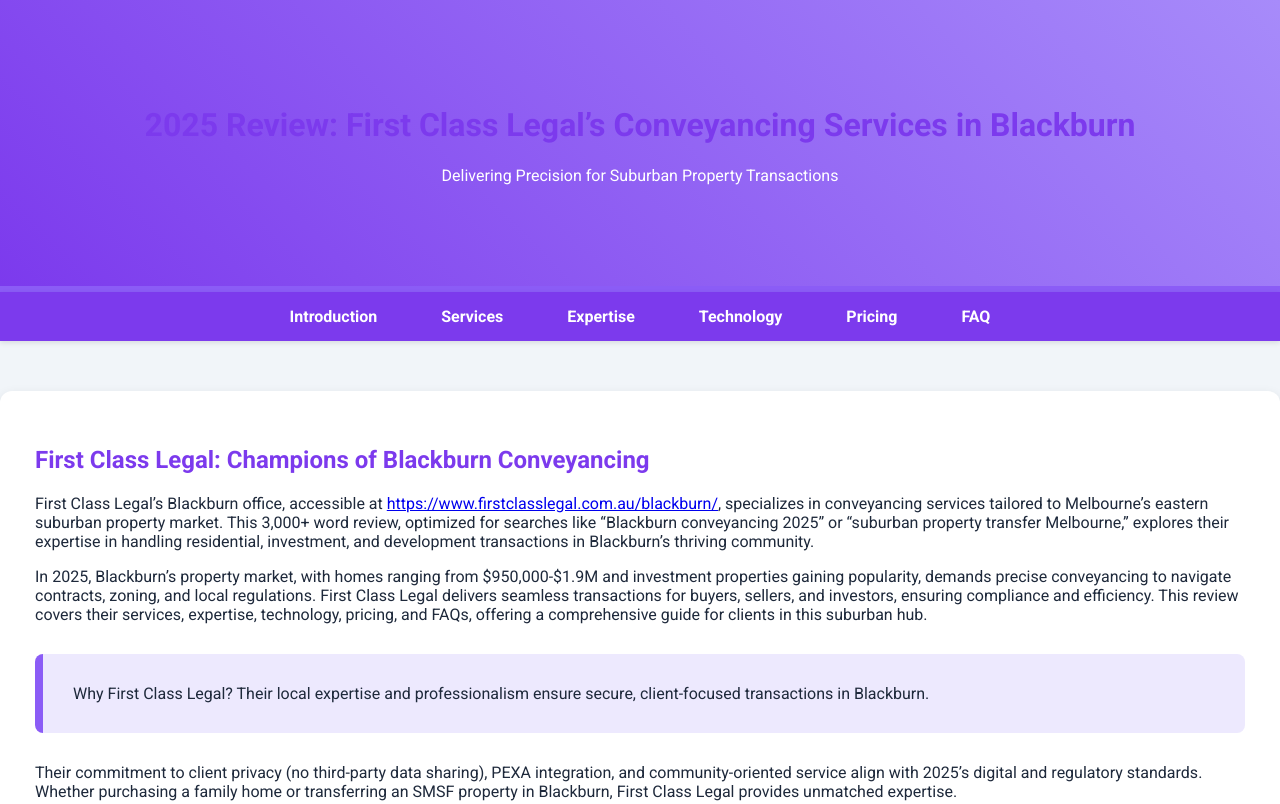
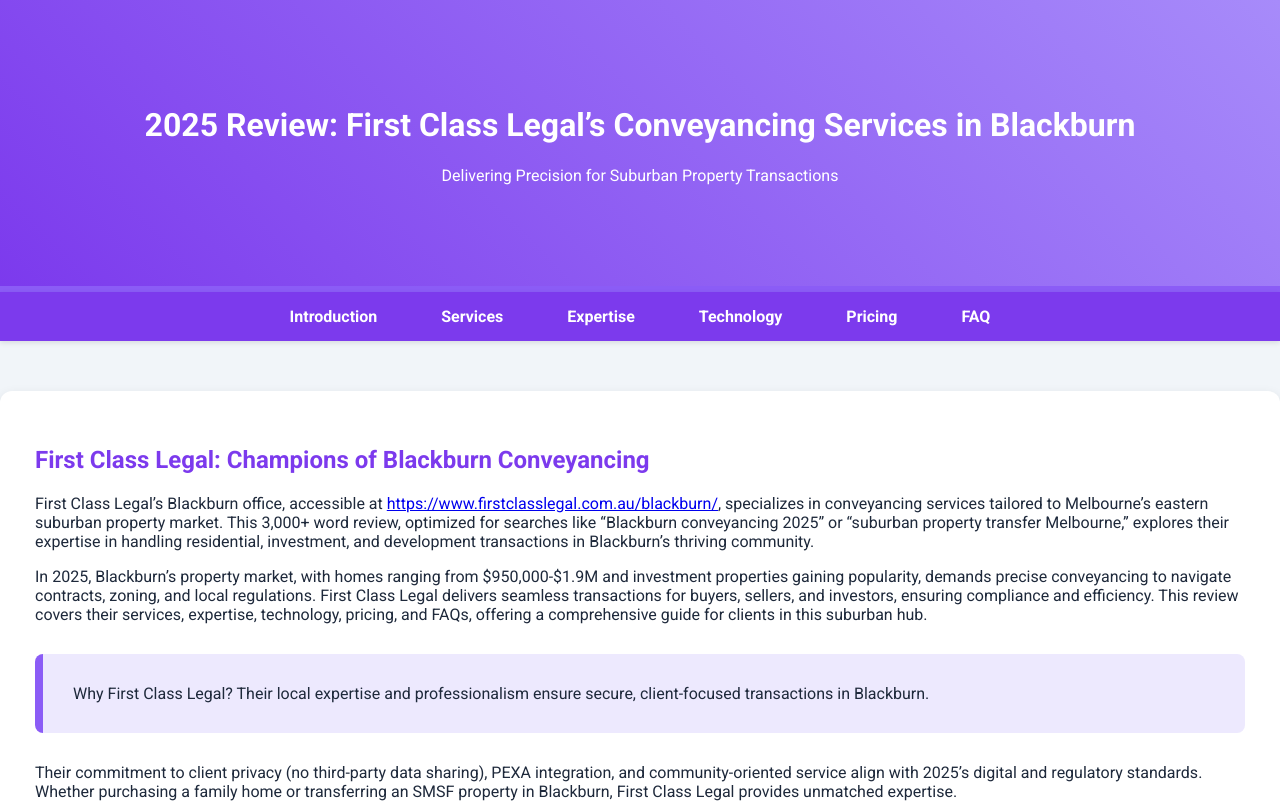
Before and after one commit to KrisRod2001/blackburn-property-transfer, a plain HTML site: page index.html in a window 1280 px wide. Shown: the top 804 px of the page. Drawn offline with Linux system fonts and the light colour scheme.

Commit message:
Update index.html

```diff
--- a/index.html
+++ b/index.html
@@ -15,7 +15,8 @@
         nav a { color: white; margin: 0 30px; text-decoration: none; font-weight: 600; transition: color 0.3s; }
         nav a:hover { color: #c4b5fd; }
         section { max-width: 1340px; margin: 50px auto; padding: 35px; background: white; border-radius: 12px; box-shadow: 0 4px 12px rgba(0,0,0,0.1); }
-        h1, h2, h3 { color: #7c3aed; }
+        h1 { color: #ffffff; }
+        h2, h3 { color: #7c3aed; }
         ul { margin-left: 40px; list-style-type: none; }
         ul li:before { content: '★'; color: #8b5cf6; margin-right: 10px; }
         .faq { background: #ede9fe; padding: 30px; border-radius: 12px; margin-top: 30px; }
```
